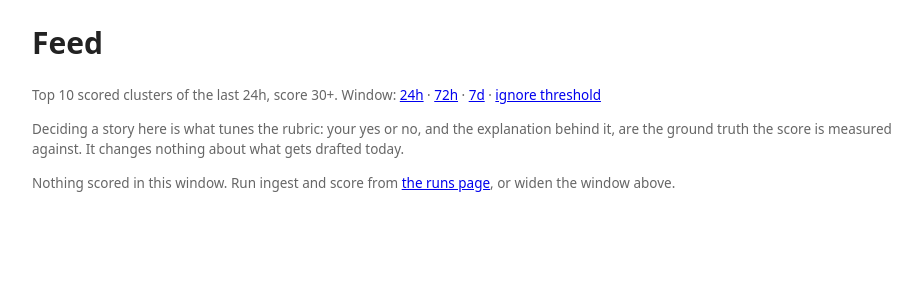
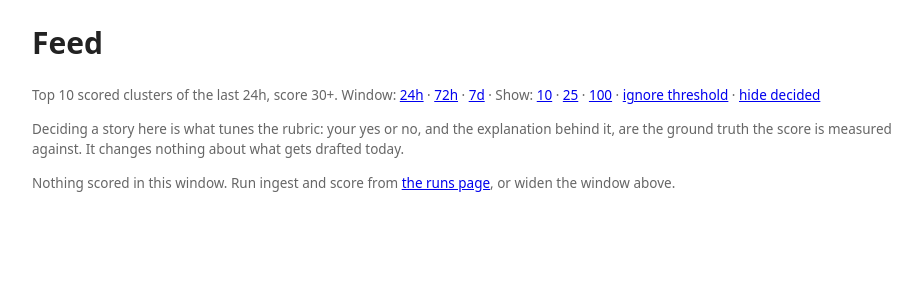
Before and after one commit to masonberger4/X, a FastAPI app: page /feed in a window 1280 px wide. Shown: the part 77-377 px from the top of the page, without its empty margins (158-1080 px from the left). Run offline with FastAPI, Linux system fonts and the light colour scheme; data that the repository does not hold is empty.

Commit message:
Feed: hide-decided toggle and a 100-story cap
The feed page keeps showing stories after the editor has answered yes or no
until they age out of the window. A hide_decided query flag (with show/hide
links that carry through the window, count and threshold links and the
rating form's back target) drops clusters that already carry a human rating;
model-only ratings do not count. The feed lists at most 100 stories:
feed.clamp_top_n caps both the config default and the ?top= parameter, and
the page offers 10 / 25 / 100 links.

Co-Authored-By: Claude Fable 5.1 <noreply@anthropic.com>
Claude-Session: https://claude.ai/code/session_016ykBMt1DmRsmTPc4y3RS4v

```diff
--- a/panel/app.py
+++ b/panel/app.py
@@ -174,15 +174,16 @@ def feed_page(
     hours: int | None = None,
     top: int | None = None,
     all: bool = False,
+    hide_decided: bool = False,
     saved: int | None = None,
 ):
     settings = feed.feed_settings(root_config.load_config())
     hours = hours or settings["hours"]
-    top_n = top or settings["top_n"]
+    top_n = feed.clamp_top_n(top) if top else settings["top_n"]
     min_total = 0 if all else settings["threshold"]
     with open_db() as database:
         rows = feed.fetch_entries(database, hours=hours, top_n=top_n, min_total=min_total)
-        entries = feed.entry_views(database, rows)
+        entries = feed.entry_views(database, rows, hide_decided=hide_decided)
     return templates.TemplateResponse(
         request,
         "feed.html",
@@ -192,6 +193,7 @@ def feed_page(
             "top_n": top_n,
             "min_total": min_total,
             "show_all": all,
+            "hide_decided": hide_decided,
             "labels": feed.DECISION_LABELS,
             "reasons": feed.REASON_CATEGORIES,
             "saved": saved,
--- a/panel/feed.py
+++ b/panel/feed.py
@@ -20,16 +20,22 @@ DECISION_LABELS = {
 }
 REASON_CATEGORIES = editorial.REASON_CATEGORIES
 MAX_ABSTRACT_CHARS = 700
+MAX_TOP_N = 100
 
 
 def feed_settings(cfg: dict[str, Any]) -> dict[str, int]:
     """Defaults for the feed page, from the root config.yaml's digest/scoring blocks."""
     dcfg = cfg.get("digest") or {}
     return {
-        "top_n": int(dcfg.get("top_n", 10)),
+        "top_n": clamp_top_n(int(dcfg.get("top_n", 10))),
         "hours": int(dcfg.get("window_hours", 24)),
         "threshold": int((cfg.get("scoring") or {}).get("threshold", 0)),
     }
+
+
+def clamp_top_n(top_n: int) -> int:
+    """The feed shows at most MAX_TOP_N stories, and never fewer than one."""
+    return max(1, min(top_n, MAX_TOP_N))
 
 
 def fetch_entries(
@@ -38,14 +44,23 @@ def fetch_entries(
     return db.top_scored_clusters(window_start(hours), top_n, min_total)
 
 
-def entry_views(db: Database, rows: list[tuple[Cluster, Score]]) -> list[dict[str, Any]]:
-    """One view per scored cluster: the digest entry, plus any decisions already recorded."""
+def entry_views(
+    db: Database, rows: list[tuple[Cluster, Score]], *, hide_decided: bool = False
+) -> list[dict[str, Any]]:
+    """One view per scored cluster: the digest entry, plus any decisions already recorded.
+
+    With `hide_decided`, clusters that already carry a human yes/no are left out; the
+    remaining entries keep their digest rank so the numbers still match `digest.py`.
+    """
     out = []
     for rank, (cl, sc) in enumerate(rows, start=1):
+        ratings = db.ratings_for(cl.id)
+        human = _latest(ratings, human=True)
+        if hide_decided and human is not None:
+            continue
         items = db.items_in_cluster(cl.id)
         title, abstract = cluster_text(items) if items else (cl.title, "")
         primary = items[0] if items else None
-        ratings = db.ratings_for(cl.id)
         out.append(
             {
                 "rank": rank,
@@ -71,7 +86,7 @@ def entry_views(db: Database, rows: list[tuple[Cluster, Score]]) -> list[dict[st
                 "suggested_angle": sc.suggested_angle,
                 "model": sc.model,
                 "prompt_version": sc.prompt_version,
-                "human_rating": _latest(ratings, human=True),
+                "human_rating": human,
                 "model_rating": _latest(ratings, human=False),
             }
         )
--- a/panel/templates/feed.html
+++ b/panel/templates/feed.html
@@ -3,10 +3,15 @@
 {% block content %}
 <h1>Feed</h1>
 <p class="meta">
-  Top {{ top_n }} scored clusters of the last {{ hours }}h{% if min_total %}, score {{ min_total }}+{% endif %}.
-  Window: <a href="/feed?hours=24">24h</a> · <a href="/feed?hours=72">72h</a> ·
-  <a href="/feed?hours=168">7d</a> ·
-  {% if show_all %}<a href="/feed?hours={{ hours }}">threshold only</a>{% else %}<a href="/feed?hours={{ hours }}&amp;all=1">ignore threshold</a>{% endif %}
+  {% set keep = "top=" ~ top_n ~ ("&amp;all=1" if show_all else "") ~ ("&amp;hide_decided=1" if hide_decided else "") %}
+  Top {{ top_n }} scored clusters of the last {{ hours }}h{% if min_total %}, score {{ min_total }}+{% endif %}{% if hide_decided %}, decided stories hidden{% endif %}.
+  Window: <a href="/feed?hours=24&amp;{{ keep }}">24h</a> · <a href="/feed?hours=72&amp;{{ keep }}">72h</a> ·
+  <a href="/feed?hours=168&amp;{{ keep }}">7d</a> ·
+  Show: <a href="/feed?hours={{ hours }}&amp;top=10{% if show_all %}&amp;all=1{% endif %}{% if hide_decided %}&amp;hide_decided=1{% endif %}">10</a> ·
+  <a href="/feed?hours={{ hours }}&amp;top=25{% if show_all %}&amp;all=1{% endif %}{% if hide_decided %}&amp;hide_decided=1{% endif %}">25</a> ·
+  <a href="/feed?hours={{ hours }}&amp;top=100{% if show_all %}&amp;all=1{% endif %}{% if hide_decided %}&amp;hide_decided=1{% endif %}">100</a> ·
+  {% if show_all %}<a href="/feed?hours={{ hours }}&amp;top={{ top_n }}{% if hide_decided %}&amp;hide_decided=1{% endif %}">threshold only</a>{% else %}<a href="/feed?hours={{ hours }}&amp;top={{ top_n }}&amp;all=1{% if hide_decided %}&amp;hide_decided=1{% endif %}">ignore threshold</a>{% endif %} ·
+  {% if hide_decided %}<a href="/feed?hours={{ hours }}&amp;top={{ top_n }}{% if show_all %}&amp;all=1{% endif %}">show decided</a>{% else %}<a href="/feed?hours={{ hours }}&amp;top={{ top_n }}{% if show_all %}&amp;all=1{% endif %}&amp;hide_decided=1">hide decided</a>{% endif %}
 </p>
 <p class="meta">Deciding a story here is what tunes the rubric: your yes or no, and the
 explanation behind it, are the ground truth the score is measured against. It changes
@@ -46,7 +51,7 @@ nothing about what gets drafted today.</p>
   <p class="high">You said {{ e.human_rating.decision }}{% if e.human_rating.note %} — {{ e.human_rating.note }}{% endif %}</p>
   {% endif %}
   <form method="post" action="/feed/{{ e.cluster_id }}/rate" class="decide">
-    <input type="hidden" name="back" value="hours={{ hours }}&amp;top={{ top_n }}{% if show_all %}&amp;all=1{% endif %}">
+    <input type="hidden" name="back" value="hours={{ hours }}&amp;top={{ top_n }}{% if show_all %}&amp;all=1{% endif %}{% if hide_decided %}&amp;hide_decided=1{% endif %}">
     <select name="decision" aria-label="decision">
       {% for value, label in labels.items() %}<option value="{{ value }}">{{ label }}</option>{% endfor %}
     </select>
@@ -61,7 +66,7 @@ nothing about what gets drafted today.</p>
   <p class="meta">scored by {{ e.model }} ({{ e.prompt_version }})</p>
 </div>
 {% else %}
-<p class="meta">Nothing scored in this window. Run ingest and score from
+<p class="meta">{% if hide_decided %}Nothing undecided in this window.{% else %}Nothing scored in this window.{% endif %} Run ingest and score from
   <a href="/runs">the runs page</a>, or widen the window above.</p>
 {% endfor %}
 {% endblock %}
```
Also changed, not shown: HOWTO.md (+5 -1 lines), tests/test_panel_feed.py (+25 -0 lines).
